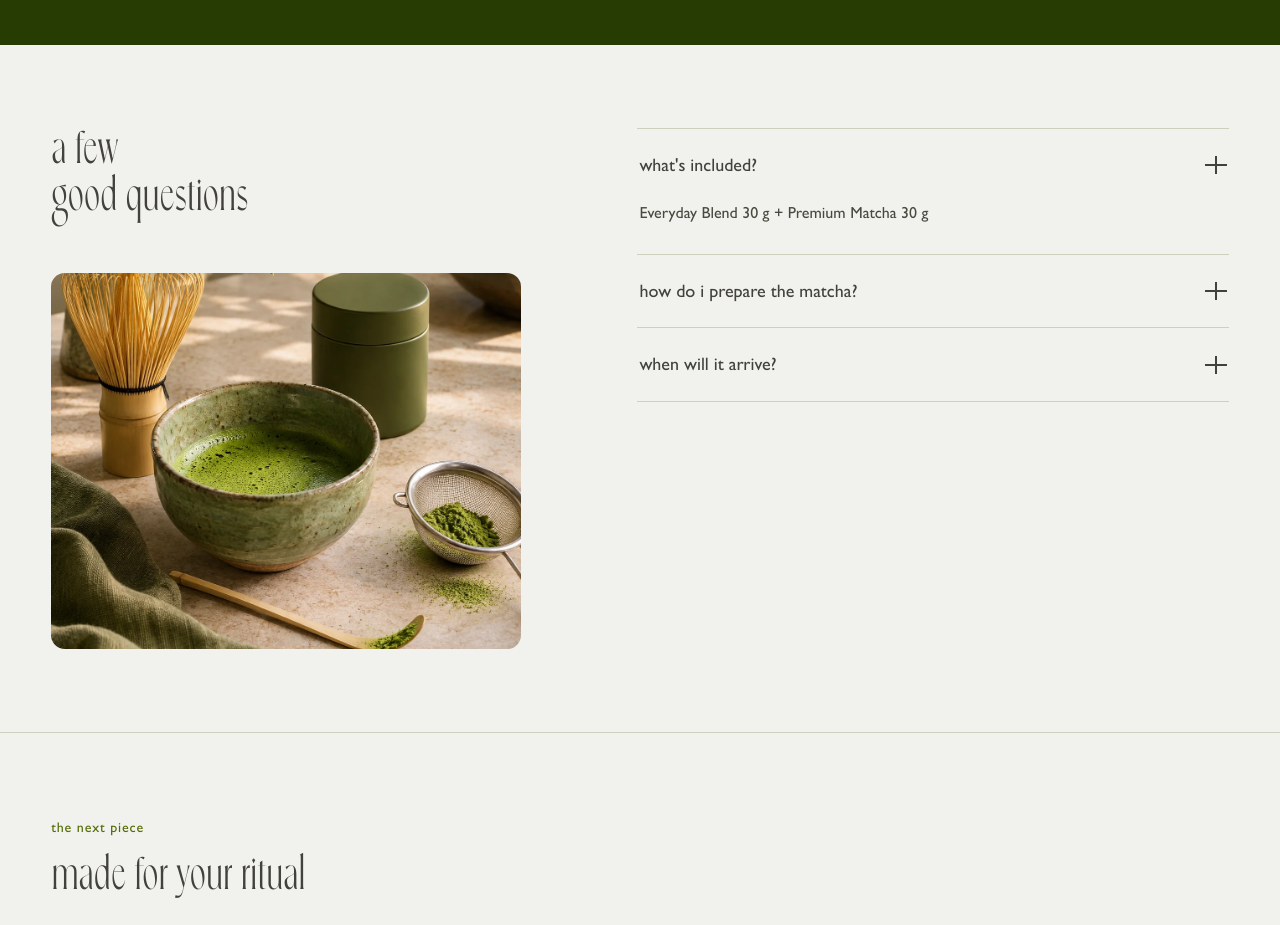
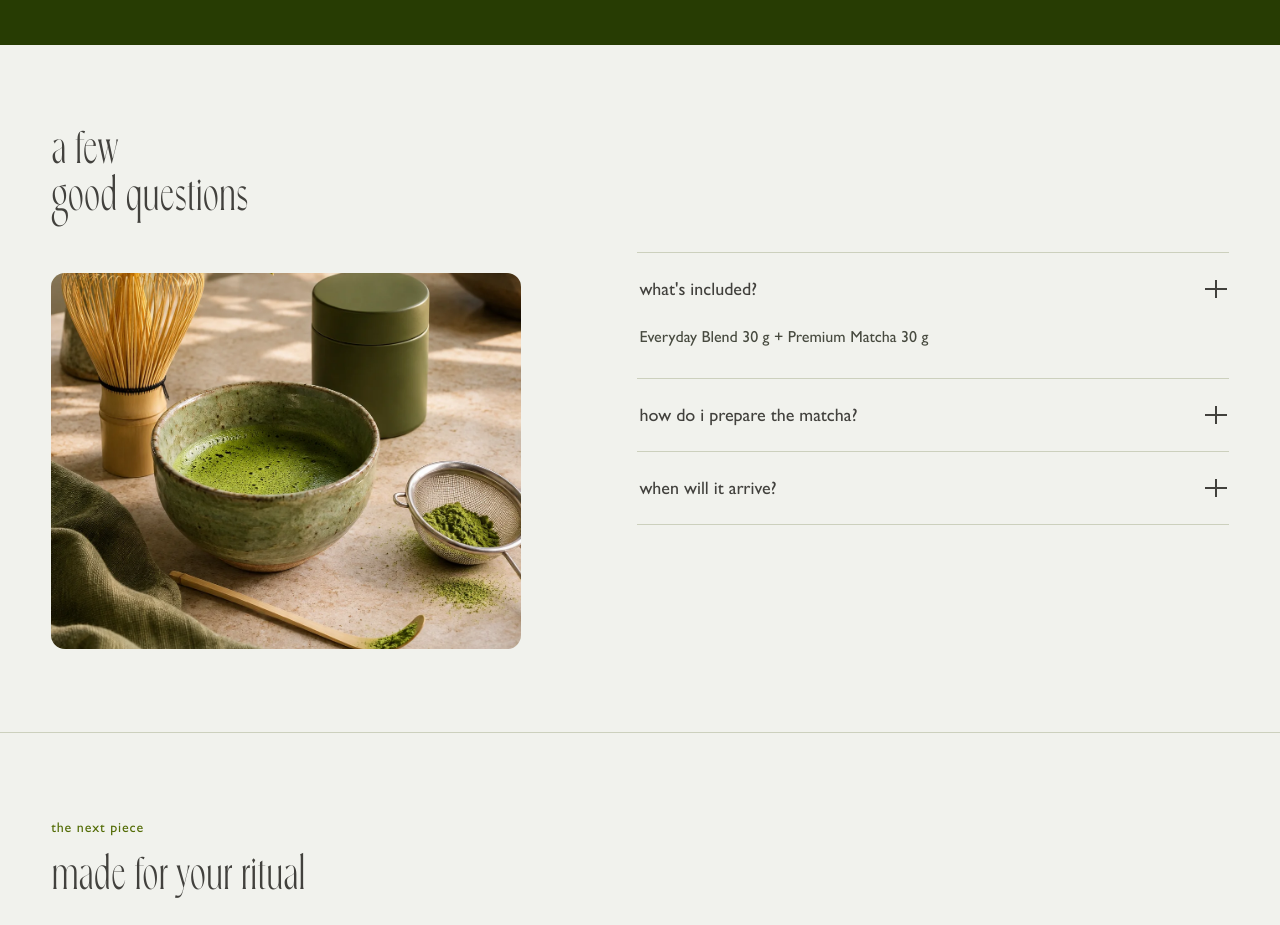
Before and after one commit to kunalsingh9988/haven-atelier-storefront, a React (Vite) app in the folder app/: page /products/blend-bundle in a window 1280 px wide. Shown: the part 1180-2105 px from the top of the page. Built offline with nearby package versions, Linux system fonts and the light colour scheme.

Commit message:
Center product FAQ beside imagery

```diff
--- a/app/src/styles/app.css
+++ b/app/src/styles/app.css
@@ -791,6 +791,9 @@ p { margin: 0; }
 .pdp-reviews h2 { max-width: 12ch; color: var(--cream-on-dark); font-size: clamp(42px, 5vw, 72px); }
 .pdp-reviews p { max-width: 46ch; color: rgba(244,245,236,.78); font-size: clamp(18px, 1.7vw, 22px); line-height: 1.55; }
 .pdp-faq { border-bottom: 1px solid var(--line); }
+@media (min-width: 801px) {
+  .pdp-faq .home-faq-grid > .rv:last-child { align-self: center; }
+}
 .pdp-related-heading { margin-bottom: clamp(28px, 4vw, 48px); }
 .pdp-related-grid { display: grid; grid-template-columns: repeat(auto-fit, minmax(220px, 1fr)); gap: clamp(16px, 2vw, 28px); }
 .pdp-final-wrap { padding-bottom: var(--section-space); }
```
